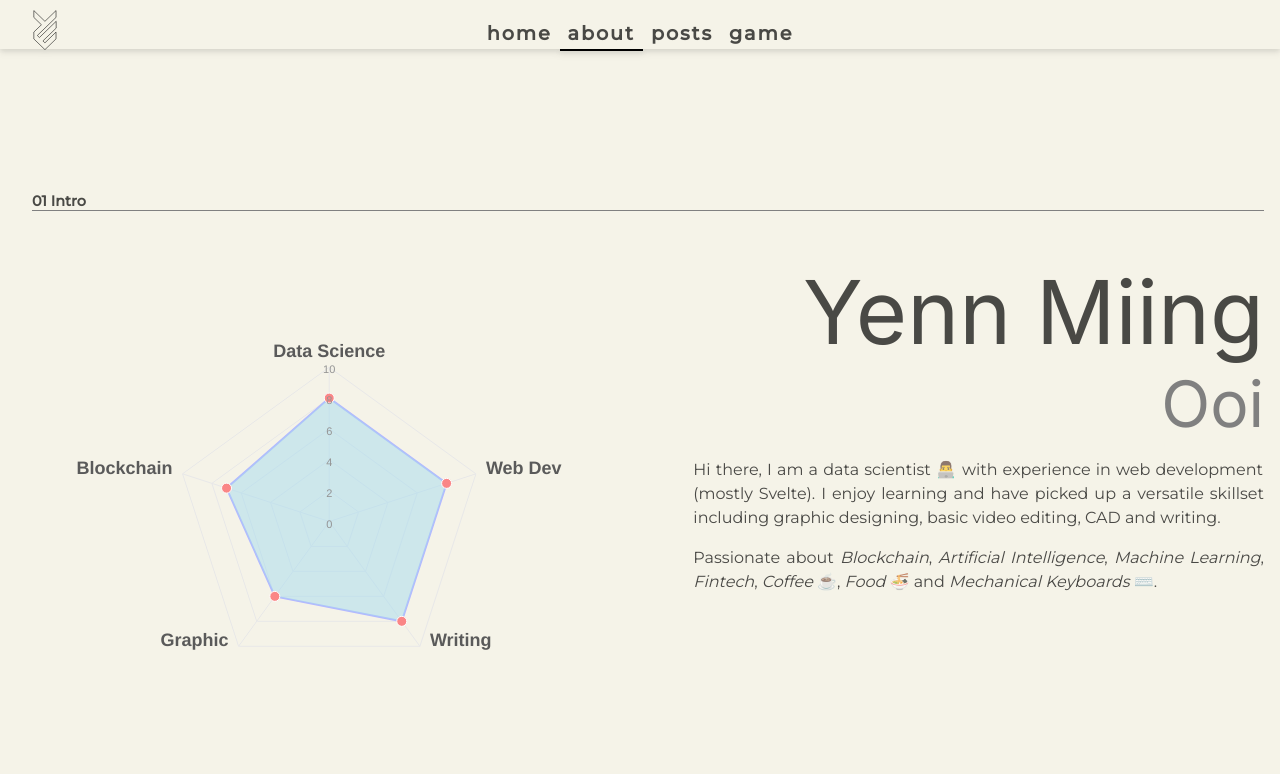
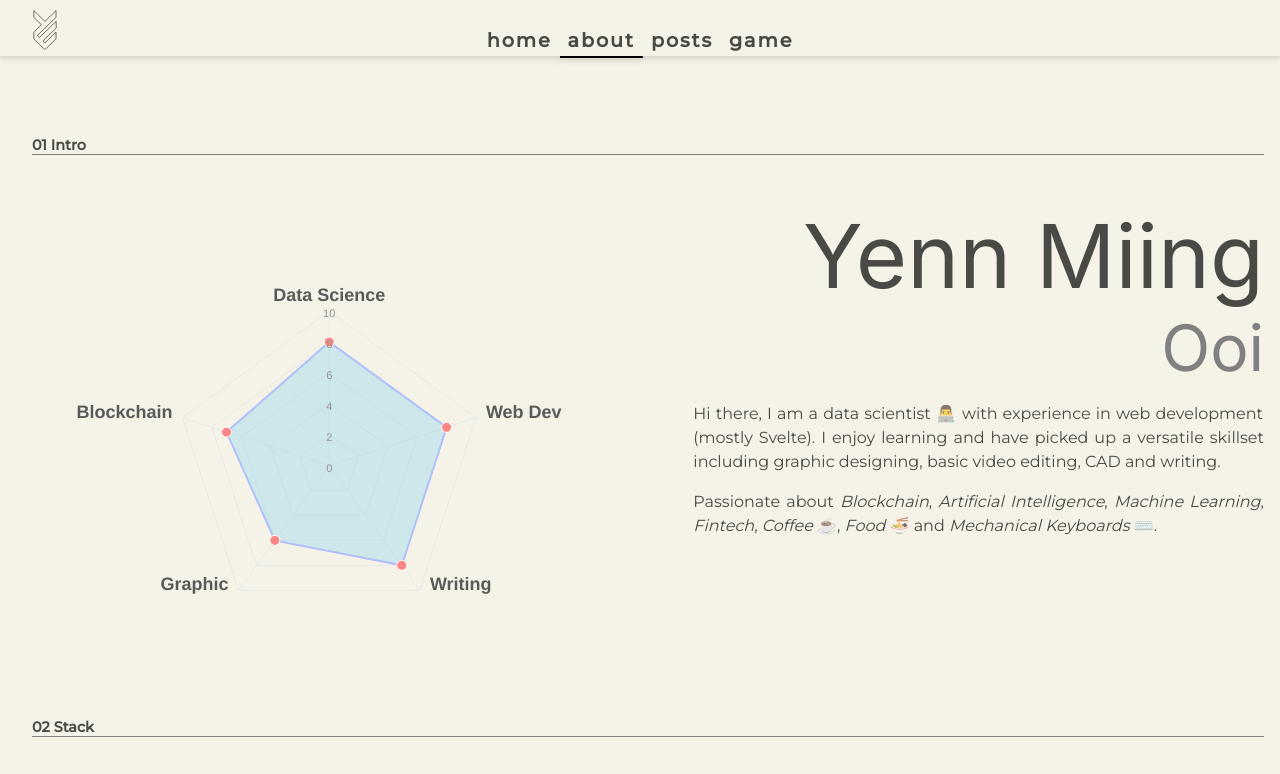
Before and after one commit to yenn01/website, a SvelteKit app: page /about in a window 1280 px wide. Shown: the top 774 px of the page. Built offline with nearby package versions, Linux system fonts and the light colour scheme.

Commit message:
Fixed header clipping issues for smaller screens

```diff
--- a/src/routes/Header.svelte
+++ b/src/routes/Header.svelte
@@ -104,7 +104,7 @@
 
 	header {
 		display: flex;
-		height:25px;
+		height:32px;
         width:100%;
         position:fixed;
         top:0;
--- a/src/routes/about/+page.svelte
+++ b/src/routes/about/+page.svelte
@@ -26,7 +26,7 @@ onMount(() => {
 
 
     .top-displacer {
-        height:10vh;
+        height:2vh;
     }
 
 
@@ -38,5 +38,6 @@ onMount(() => {
     <div class="top-displacer"></div>
     <NameSection></NameSection>
     <SkillsSection skillLevelData={data.body}></SkillsSection>
+
     <div class="cont-philosophy"></div>
 </div>
```
